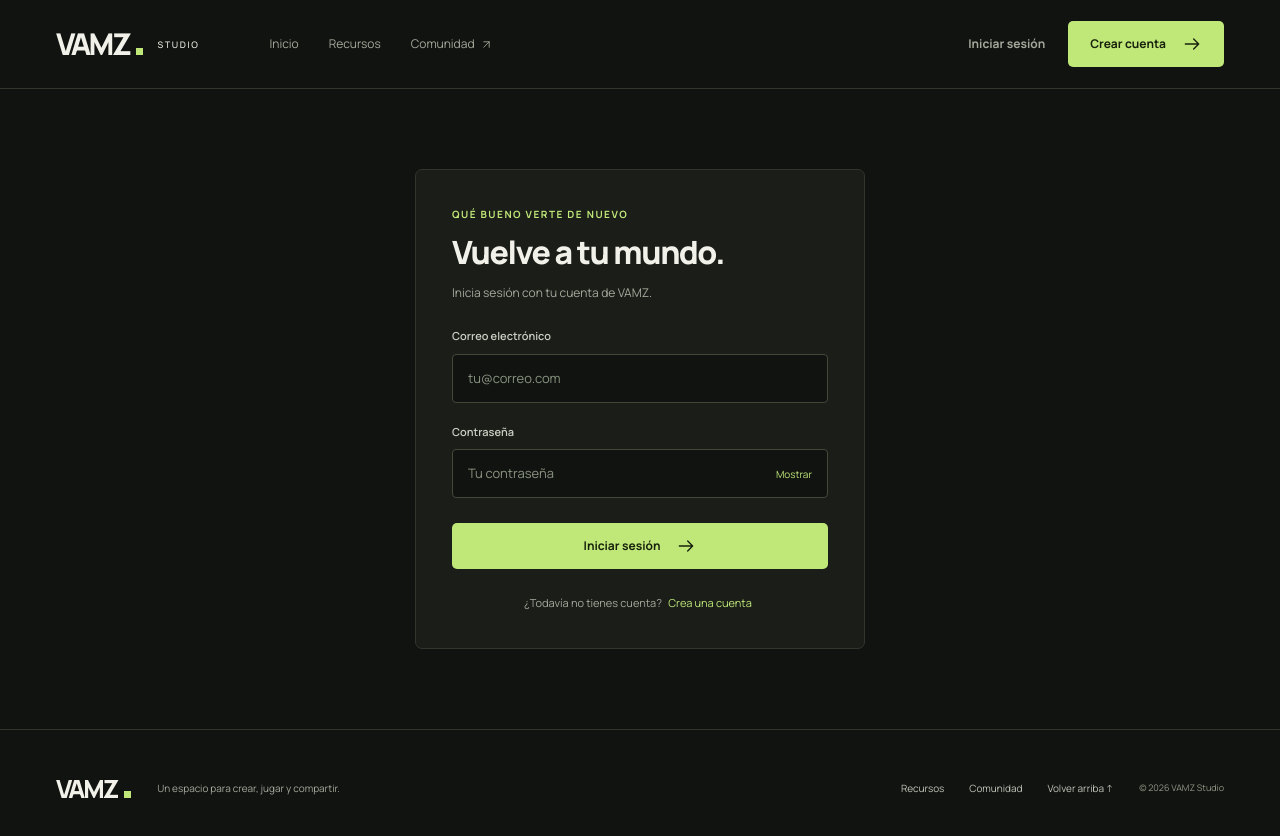
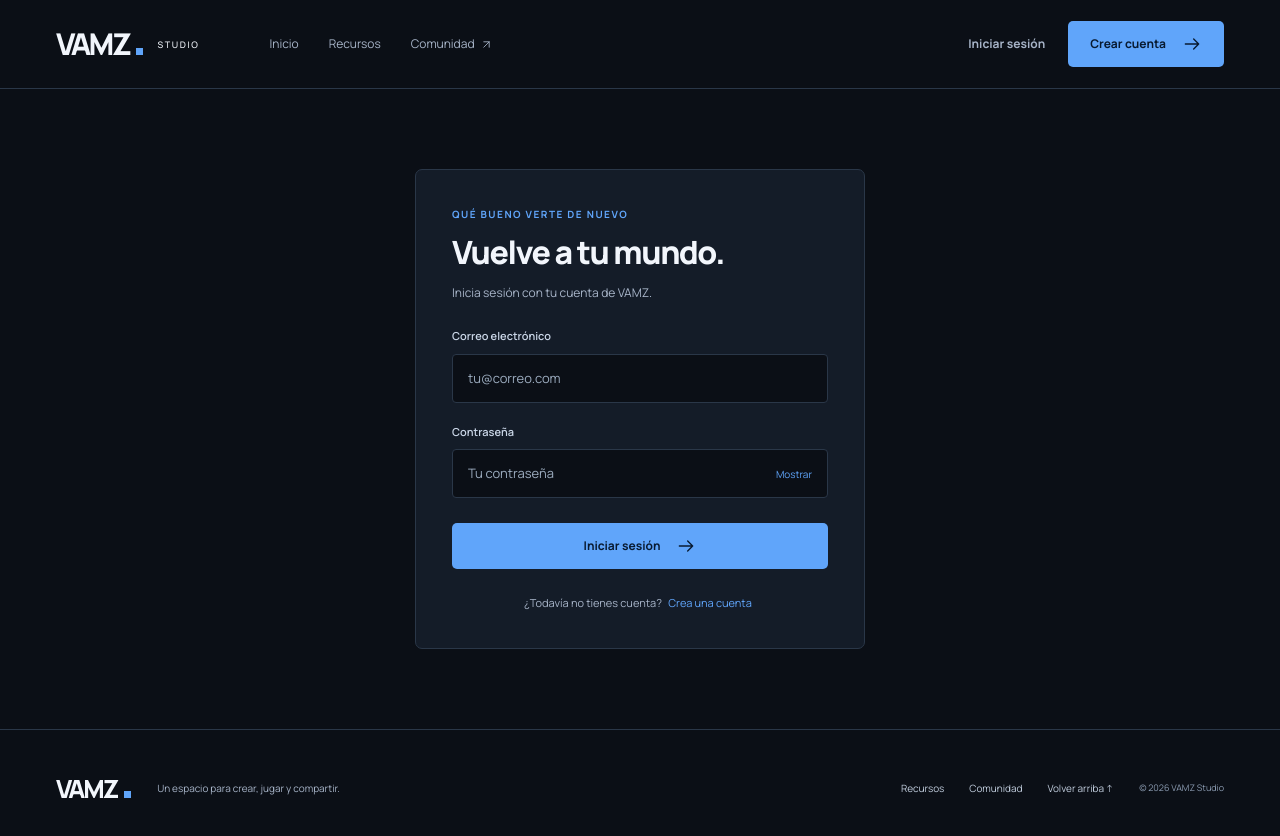
Before and after one commit to Luissandoval90/vamz-web-oficial, a Next.js app: page /login in a window 1280 px wide. Shown: the top 836 px of the page. Built offline with nearby package versions, Linux system fonts and the light colour scheme; no server answers.

Commit message:
Apply blue theme and refine public resource delivery

```diff
--- a/app/globals.css
+++ b/app/globals.css
@@ -1,13 +1,18 @@
 @import "tailwindcss";
 :root {
-  --background: #111310;
-  --surface: #1a1d18;
-  --surface-hover: #23271f;
-  --foreground: #f1f1e9;
-  --muted: #a3aa9b;
-  --border: #30362c;
-  --accent: #c0e879;
-  --accent-hover: #d1f59a;
+  --background: #0b0f16;
+  --surface: #141c28;
+  --surface-hover: #1c293b;
+  --foreground: #f2f6fc;
+  --muted: #a7b4c8;
+  --border: #2a3748;
+  --accent: #60a5fa;
+  --accent-hover: #93c5fd;
+  --accent-ink: #081a30;
+  --accent-surface: #172c48;
+  --accent-border: #355b89;
+  --surface-strong: #1d2c41;
+  --text-faint: #8b9bb1;
   --error: #ffac9d;
   --font-display: var(--font-body);
   color-scheme: dark;
@@ -209,7 +214,7 @@ h3 {
 }
 .action-button.is-accent,
 .is-primary {
-  color: #17210c;
+  color: var(--accent-ink);
   background: var(--accent);
 }
 .action-button.is-accent:hover {
@@ -337,7 +342,7 @@ h3 {
   display: flex;
   align-items: center;
   gap: 10px;
-  color: #8f9788;
+  color: var(--text-faint);
   font-size: 10px;
   max-width: 400px;
 }
@@ -364,7 +369,7 @@ h3 {
   display: flex;
   align-items: center;
   justify-content: space-between;
-  background: #252d20;
+  background: var(--surface-strong);
   padding: 13px 17px;
   font-family: monospace;
   font-size: 9px;
@@ -372,7 +377,7 @@ h3 {
 }
 .hero-art-top {
   top: 0;
-  border: 1px solid #414d34;
+  border: 1px solid var(--accent-border);
   border-bottom: 0;
   border-radius: 7px 7px 0 0;
 }
@@ -397,8 +402,8 @@ h3 {
   position: relative;
   height: 365px;
   overflow: hidden;
-  background: #25331c;
-  border: 1px solid #414d34;
+  background: #142943;
+  border: 1px solid var(--accent-border);
 }
 .hero-landscape > img {
   object-fit: cover;
@@ -413,7 +418,7 @@ h3 {
   bottom: 28px;
   object-fit: contain;
   transform: rotate(-5deg);
-  filter: drop-shadow(-15px 12px 0 #11131040);
+  filter: drop-shadow(-15px 12px 0 #0b0f1640);
   pointer-events: none;
   animation: character-entry 0.85s cubic-bezier(0.2, 0.65, 0.3, 1) both;
 }
@@ -425,7 +430,7 @@ h3 {
   font-weight: 800;
   line-height: 0.95;
   letter-spacing: -0.04em;
-  color: #f4f5e8;
+  color: var(--foreground);
   transform: rotate(-2deg);
 }
 .art-stamp > span {
@@ -449,7 +454,7 @@ h3 {
   position: absolute;
   bottom: -24px;
   right: 0;
-  color: #858e7c;
+  color: var(--text-faint);
   font-family: monospace;
   font-size: 9px;
   letter-spacing: 0.08em;
@@ -514,7 +519,7 @@ h3 {
 }
 .resource-card:hover {
   transform: translateY(-5px);
-  border-color: #68765a;
+  border-color: var(--accent-border);
 }
 .resource-card-link {
   display: flex;
@@ -525,7 +530,7 @@ h3 {
   aspect-ratio: 16/10;
   position: relative;
   overflow: hidden;
-  background: #252e21;
+  background: var(--surface-strong);
 }
 .resource-thumb-image {
   width: 100%;
@@ -543,7 +548,7 @@ h3 {
   min-height: 100%;
   height: 100%;
   color: var(--muted);
-  background: #252e21;
+  background: var(--surface-strong);
 }
 .resource-kind {
   position: absolute;
@@ -610,14 +615,14 @@ h3 {
   color: var(--accent);
 }
 .catalog-empty {
-  border: 1px dashed #414a38;
+  border: 1px dashed var(--border);
   border-radius: 6px;
   padding: 46px 24px;
   display: flex;
   align-items: center;
   flex-direction: column;
   text-align: center;
-  background: #171b14;
+  background: #101b2a;
 }
 .empty-icon {
   width: 46px;
@@ -649,15 +654,15 @@ h3 {
 .community-banner {
   display: grid;
   grid-template-columns: 0.9fr 1.2fr;
-  border: 1px solid #39432f;
+  border: 1px solid var(--accent-border);
   border-radius: 8px;
   overflow: hidden;
-  background: #20271b;
+  background: #14243b;
 }
 .community-visual {
   min-height: 340px;
   background: var(--accent);
-  color: #26391b;
+  color: var(--accent-ink);
   position: relative;
   display: grid;
   place-items: center;
@@ -694,7 +699,7 @@ h3 {
   max-width: 340px;
   margin-block: 18px 24px;
   font-size: 12px;
-  color: #b4bca9;
+  color: var(--muted);
 }
 .social-row {
   display: flex;
@@ -716,7 +721,7 @@ h3 {
   min-height: 44px;
   gap: 8px;
   font-size: 11px;
-  color: #c0c5b9;
+  color: #c2cede;
 }
 .social-link > .ui-icon {
   width: 17px;
@@ -755,7 +760,7 @@ h3 {
   display: flex;
   gap: 25px;
   margin-left: auto;
-  color: #c0c5b9;
+  color: #c2cede;
   font-size: 10px;
 }
 .footer-inner nav a {
@@ -767,7 +772,7 @@ h3 {
   color: var(--accent);
 }
 .copyright {
-  color: #8e9785;
+  color: var(--text-faint);
   font-size: 9px;
 }
 
@@ -812,7 +817,7 @@ h3 {
   width: 160px;
   height: 160px;
   background: var(--accent);
-  color: #27371c;
+  color: var(--accent-ink);
   display: grid;
   place-items: center;
   font-size: 120px;
@@ -904,9 +909,9 @@ h3 {
 }
 .catalog-filters .is-active,
 .preset-chip.is-active {
-  border-color: #556844;
+  border-color: var(--accent-border);
   color: var(--accent);
-  background: #27321e;
+  background: var(--accent-surface);
 }
 .catalog-count {
   color: var(--muted);
@@ -1099,7 +1104,7 @@ h3 {
   min-width: 0;
 }
 .field-label {
-  color: #cbd0c3;
+  color: #cbd7e8;
   font-size: 11px;
   font-weight: 600;
 }
@@ -1110,7 +1115,7 @@ h3 {
   min-width: 0;
   width: 100%;
   padding: 13px 15px;
-  border: 1px solid #414a38;
+  border: 1px solid var(--border);
   background: var(--background);
   border-radius: 4px;
   font-size: 13px;
@@ -1124,7 +1129,7 @@ h3 {
 }
 .field input::placeholder,
 .field textarea::placeholder {
-  color: #8a9480;
+  color: #9cacbf;
 }
 .form-submit {
   width: 100%;
@@ -1170,7 +1175,7 @@ h3 {
 .status-text.is-ok,
 .status-chip.is-ok {
   color: var(--accent);
-  background: #28341e;
+  background: var(--accent-surface);
 }
 .status-chip.is-muted {
   color: var(--muted);
@@ -1254,7 +1259,7 @@ h3 {
 }
 .sidebar-menu-item.is-active {
   color: var(--accent);
-  background: #29341f;
+  background: var(--accent-surface);
 }
 .sidebar-menu-icon,
 .sidebar-menu-icon svg {
@@ -1367,7 +1372,7 @@ h3 {
   margin-top: 22px;
 }
 .upload-box {
-  border: 1px dashed #4b5840;
+  border: 1px dashed var(--accent-border);
   border-radius: 5px;
   padding: 20px;
   min-width: 0;
@@ -2212,3 +2217,24 @@ h3 {
     grid-template-columns: repeat(2, minmax(0, 1fr));
   }
 }
+
+h1,
+h2,
+h3 {
+  text-wrap: balance;
+}
+.storage-grid,
+.resource-card-meta,
+.catalog-count {
+  font-variant-numeric: tabular-nums;
+}
+.header-navigation {
+  overscroll-behavior: contain;
+}
+a,
+button,
+input,
+select,
+textarea {
+  scroll-margin-top: 110px;
+}
--- a/app/layout.tsx
+++ b/app/layout.tsx
@@ -25,7 +25,7 @@ export const metadata: Metadata = {
   },
 };
 export const viewport: Viewport = {
-  themeColor: "#111310",
+  themeColor: "#0b0f16",
   colorScheme: "dark",
 };
 export default function RootLayout({
--- a/app/page.tsx
+++ b/app/page.tsx
@@ -12,7 +12,7 @@ export const dynamic = "force-dynamic";
 
 export default async function Home() {
   const [resources, links] = await Promise.all([
-    getPublicResources(),
+    getPublicResources(6),
     getPublicSocialLinks(),
   ]);
   const discord = links.find(
--- a/components/auth-form.tsx
+++ b/components/auth-form.tsx
@@ -73,6 +73,7 @@ export function AuthForm({ mode }: { mode: "login" | "register" }) {
               name="username"
               type="text"
               autoComplete="username"
+              spellCheck={false}
               placeholder="¿Cómo te llamamos?"
               minLength={3}
               maxLength={32}
@@ -87,6 +88,7 @@ export function AuthForm({ mode }: { mode: "login" | "register" }) {
             name="email"
             type="email"
             autoComplete="email"
+            spellCheck={false}
             placeholder="tu@correo.com"
             required
             disabled={pending}
--- a/components/resource-catalog.tsx
+++ b/components/resource-catalog.tsx
@@ -10,7 +10,6 @@ import {
   archiveExtensions,
   getFileExtension,
 } from "@/lib/resource-utils";
-import { getDisplayUsername } from "@/lib/usernames";
 
 export type CatalogResource = {
   id: string;
@@ -21,8 +20,7 @@ export type CatalogResource = {
   fileSize: number;
   createdAt: string;
   publishedAt: string | null;
-  username: string | null;
-  email: string;
+  author: string;
 };
 const categories = [
   "Todos",
@@ -85,6 +83,8 @@ export function ResourceCatalog({
               <UiIcon name="search" />
               <input
                 type="search"
+                name="q"
+                autoComplete="off"
                 aria-label="Buscar recursos"
                 placeholder="Busca tu próximo recurso…"
                 value={search}
@@ -170,8 +170,7 @@ export function ResourceCatalog({
                     </div>
                     <h3>{resource.title?.trim() || resource.filename}</h3>
                     <p>
-                      {resource.description?.trim() ||
-                        `Por ${getDisplayUsername(resource.username, resource.email)}`}
+                      {resource.description?.trim() || `Por ${resource.author}`}
                     </p>
                     <span className="resource-card-action">
                       Ver recurso <UiIcon name="arrow" />
--- a/lib/public-content.ts
+++ b/lib/public-content.ts
@@ -3,10 +3,11 @@ import { desc, eq } from "drizzle-orm";
 import { cache } from "react";
 import { getDb } from "@/db";
 import { resources, socialLinks, users } from "@/db/schema";
+import { getDisplayUsername } from "@/lib/usernames";
 
-export const getPublicResources = cache(async () => {
+export const getPublicResources = cache(async (limit?: number) => {
   if (!process.env.TURSO_DATABASE_URL) return [];
-  return getDb()
+  const query = getDb()
     .select({
       id: resources.id,
       filename: resources.filename,
@@ -23,6 +24,11 @@ export const getPublicResources = cache(async () => {
     .innerJoin(users, eq(users.id, resources.userId))
     .where(eq(resources.isPublished, true))
     .orderBy(desc(resources.publishedAt), desc(resources.createdAt));
+  const rows = await (limit ? query.limit(limit) : query);
+  return rows.map(({ username, email, ...resource }) => ({
+    ...resource,
+    author: getDisplayUsername(username, email),
+  }));
 });
 
 export const getPublicSocialLinks = cache(async () => {
```
